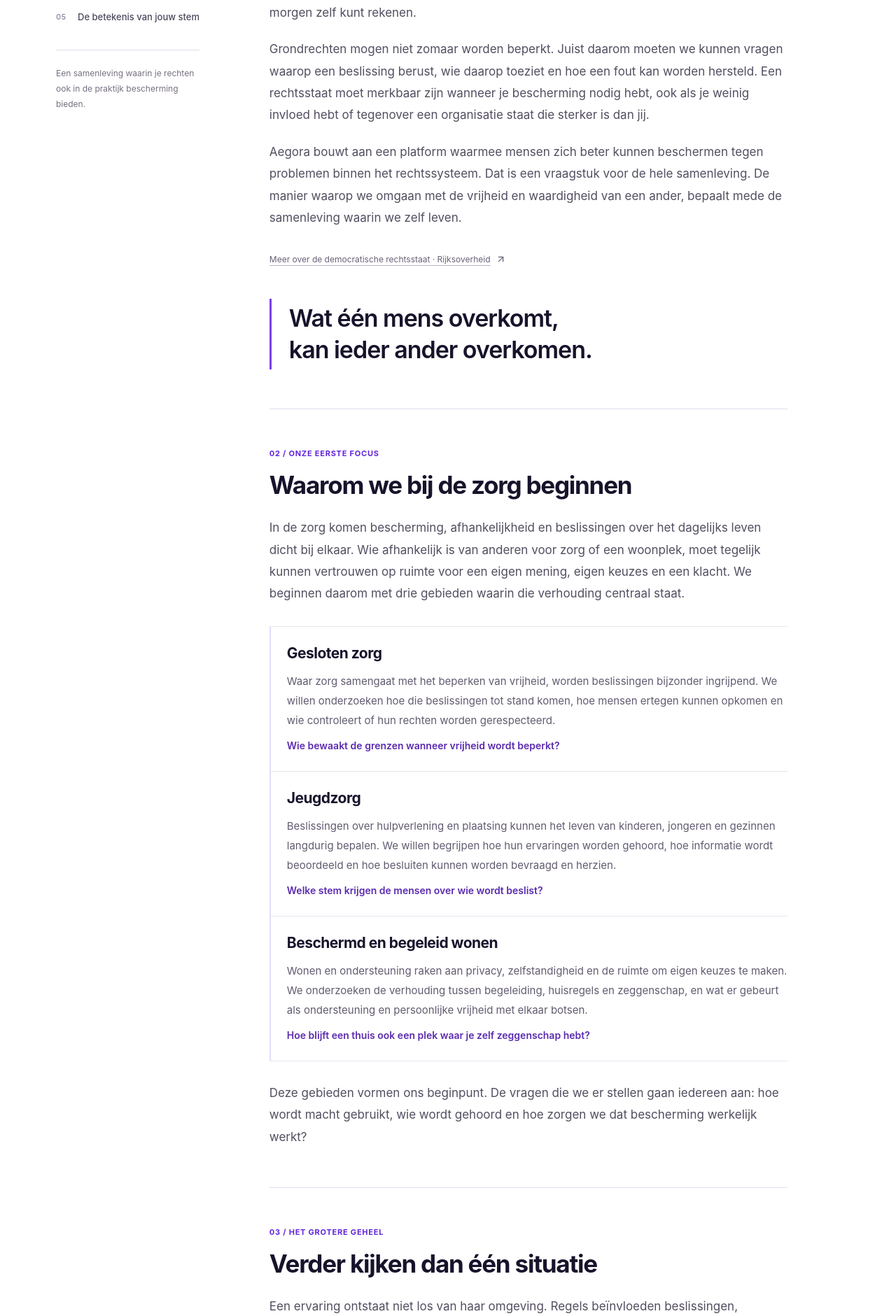
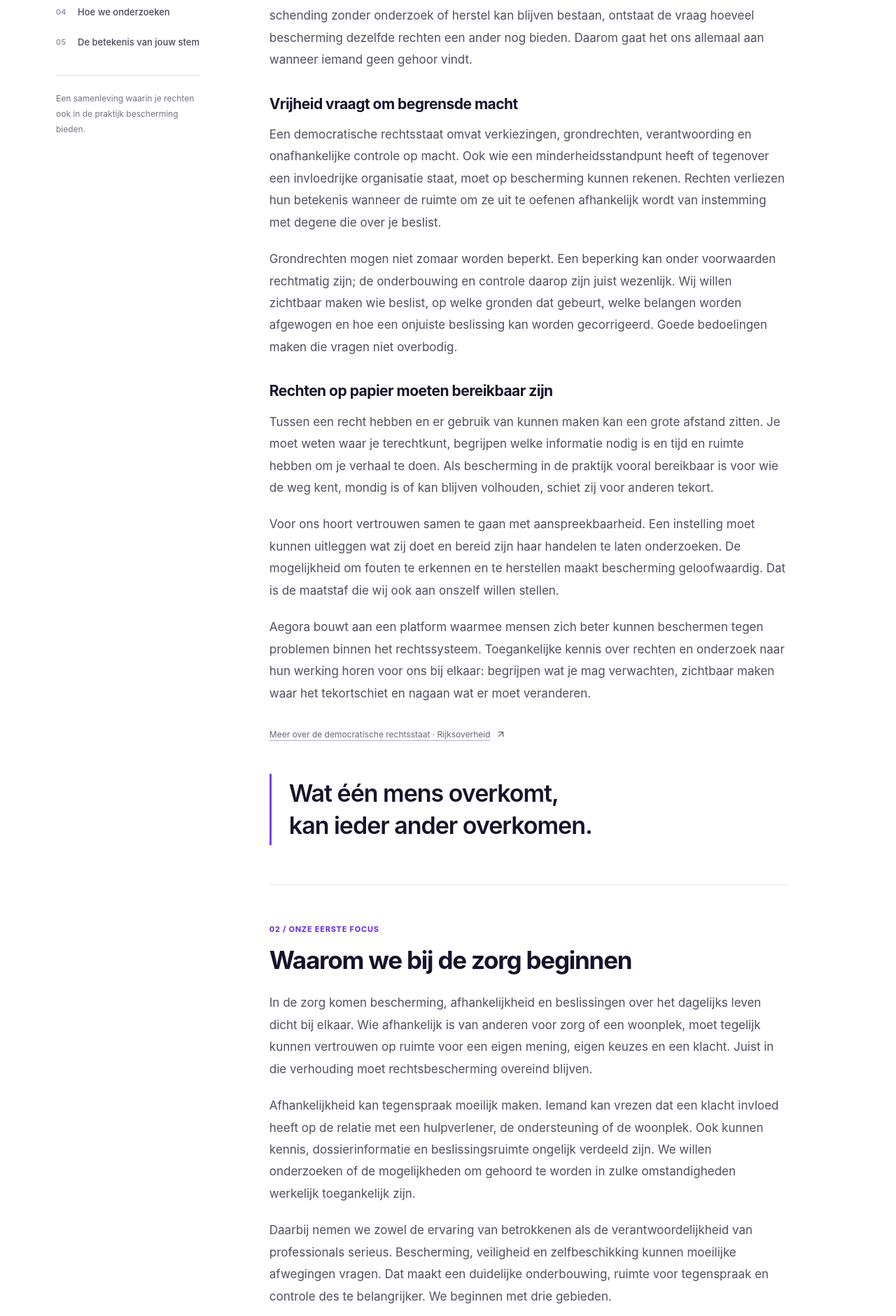
Before and after one commit to Esmeevanleeuwen/aegora, a Next.js app: page /waarom-aegora in a window 1280 px wide. Shown: the part 916-2797 px from the top of the page at 70% size. Built offline with nearby package versions, Linux system fonts and the light colour scheme.

Commit message:
Deepen the Why Aegora mission and research approach

```diff
--- a/app/waarom-aegora/page.tsx
+++ b/app/waarom-aegora/page.tsx
@@ -7,7 +7,7 @@ import styles from "./waarom.module.css";
 
 export const metadata: Metadata = {
   title: "Waarom Aegora — de rechten van één mens raken ons allemaal",
-  description: "Waarom Aegora bouwt aan rechtsbescherming en onafhankelijk onderzoek. Over de rechtsstaat, onze eerste zorggebieden en de betekenis van jouw stem.",
+  description: "Over rechten in de praktijk, macht en verantwoordelijkheid, onafhankelijk onderzoek en de samenhang tussen zorg, wonen en rechtsbescherming. Dit is waarom Aegora bestaat.",
 };
 
 const chapters = [
@@ -21,37 +21,45 @@ const chapters = [
 const researchAreas = [
   {
     title: "Gesloten zorg",
-    text: "Waar zorg samengaat met het beperken van vrijheid, worden beslissingen bijzonder ingrijpend. We willen onderzoeken hoe die beslissingen tot stand komen, hoe mensen ertegen kunnen opkomen en wie controleert of hun rechten worden gerespecteerd.",
+    text: "Waar zorg samengaat met het beperken van vrijheid, worden beslissingen bijzonder ingrijpend. We willen onderzoeken waarop maatregelen berusten, hoe hun noodzaak wordt beoordeeld en of ze opnieuw worden overwogen wanneer omstandigheden veranderen. Daarbij kijken we naar informatie, zeggenschap, mogelijkheden om een beslissing te betwisten en de onafhankelijkheid van de controle daarop.",
     question: "Wie bewaakt de grenzen wanneer vrijheid wordt beperkt?",
   },
   {
     title: "Jeugdzorg",
-    text: "Beslissingen over hulpverlening en plaatsing kunnen het leven van kinderen, jongeren en gezinnen langdurig bepalen. We willen begrijpen hoe hun ervaringen worden gehoord, hoe informatie wordt beoordeeld en hoe besluiten kunnen worden bevraagd en herzien.",
+    text: "Beslissingen over hulpverlening en plaatsing kunnen het leven van kinderen, jongeren en gezinnen langdurig bepalen. We willen begrijpen hoe hun ervaringen worden gehoord, welke informatie in dossiers terechtkomt en hoe vermoedens, waarnemingen en conclusies uit elkaar worden gehouden. Ook onderzoeken we hoe verschillende organisaties informatie overnemen en hoe een onjuist of onvolledig beeld kan worden rechtgezet.",
     question: "Welke stem krijgen de mensen over wie wordt beslist?",
   },
   {
     title: "Beschermd en begeleid wonen",
-    text: "Wonen en ondersteuning raken aan privacy, zelfstandigheid en de ruimte om eigen keuzes te maken. We onderzoeken de verhouding tussen begeleiding, huisregels en zeggenschap, en wat er gebeurt als ondersteuning en persoonlijke vrijheid met elkaar botsen.",
+    text: "Wonen en ondersteuning raken aan privacy, zelfstandigheid en de ruimte om eigen keuzes te maken. We onderzoeken hoe afspraken, huisregels en begeleiding doorwerken in het dagelijks leven. Daarbij vragen we wie de grenzen bepaalt, welke ruimte er is voor verschil van mening en hoe iemand een klacht kan bespreken wanneer diegene voor zijn woonplek of ondersteuning van dezelfde organisatie afhankelijk is.",
     question: "Hoe blijft een thuis ook een plek waar je zelf zeggenschap hebt?",
   },
 ];
 
 const researchSteps = [
   {
-    title: "Luisteren zonder de uitkomst vast te leggen",
-    text: "Een ervaring, gevoel of klacht is een beginpunt. We willen begrijpen wat iemand heeft meegemaakt, welke vragen zijn blijven liggen en welke informatie nog ontbreekt.",
+    title: "De ervaring en de onderzoeksvraag begrijpen",
+    text: "Een ervaring, gevoel of klacht is een beginpunt. We willen begrijpen wat iemand heeft meegemaakt, wat de gevolgen waren en welke vraag onbeantwoord bleef. We maken onderscheid tussen wat iemand zelf heeft waargenomen, wat diegene van anderen heeft gehoord en welke betekenis eraan wordt gegeven.",
+  },
+  {
+    title: "Gebeurtenissen en besluiten reconstrueren",
+    text: "We brengen de volgorde van gebeurtenissen, beslissingen en reacties in kaart. Welke informatie was op welk moment beschikbaar? Wie kon wat weten of doen? We bekijken de herkomst en context van documenten, zodat een latere uitleg niet vanzelf wordt behandeld als de oorspronkelijke reden voor een besluit.",
   },
   {
     title: "Perspectieven afzonderlijk onderzoeken",
-    text: "We bekijken het onderwerp vanuit verschillende betrokkenen: mensen die het meemaken, naasten, professionals en instellingen. Daarnaast onderzoeken we documenten, regels en andere beschikbare bronnen. Ieder perspectief krijgt ruimte voordat we conclusies verbinden.",
+    text: "We bekijken het onderwerp vanuit de mensen die het meemaken, naasten, professionals, instellingen en andere relevante betrokkenen. Daarnaast onderzoeken we documenten, regels en beschikbare bronnen. We willen ieder perspectief eerst op zichzelf begrijpen, inclusief de belangen, beperkingen en informatie die voor die persoon of organisatie een rol speelden.",
   },
   {
-    title: "Overeenkomsten én verschillen vergelijken",
-    text: "We leggen de perspectieven naast elkaar. Waar herkennen mensen hetzelfde? Waar spreken verhalen elkaar tegen? Welke informatie ondersteunt een bewering? Overeenkomsten geven richting aan het onderzoek; ze vormen op zichzelf nog geen bewijs.",
+    title: "Overeenkomsten toetsen en tegenspraak zoeken",
+    text: "We vergelijken overeenkomsten én verschillen en zoeken actief naar informatie die een eerste verklaring tegenspreekt. Meerdere bronnen kunnen dezelfde oorspronkelijke aanname herhalen. Daarom onderzoeken we ook of bevestigingen werkelijk onafhankelijk van elkaar zijn en welke andere verklaringen mogelijk blijven.",
   },
   {
     title: "Teruggaan naar de oorzaak",
-    text: "Vanuit de samenhang onderzoeken we waar iets is misgegaan: in regels, besluitvorming, uitvoering, toezicht of het herstellen van fouten. Zo willen we duidelijk maken welke verandering nodig is om herhaling te voorkomen.",
+    text: "We onderzoeken welke keuzes, regels en omstandigheden aan een probleem hebben bijgedragen en waar bescherming of correctie had kunnen werken. Daarbij onderscheiden we de verantwoordelijkheid voor een concrete beslissing van de omstandigheden die herhaling mogelijk maken. Een samenhang is pas een verklaring als de tussenliggende stappen voldoende onderbouwd zijn.",
+  },
+  {
+    title: "Conclusies controleerbaar maken",
+    text: "We willen laten zien waarop een conclusie berust, welke informatie ontbreekt en hoe zeker een bevinding is. Betrokkenen moeten relevante bevindingen kunnen beantwoorden. Reacties wegen we mee; onbeantwoorde vragen blijven zichtbaar. Nieuwe informatie kan aanleiding zijn om een conclusie aan te passen of een fout te herstellen.",
   },
 ];
 
@@ -65,9 +73,10 @@ export default function WhyAegoraPage() {
           <p className={styles.eyebrow}>Waarom Aegora</p>
           <h1>De rechten van één mens <span>raken ons allemaal.</span></h1>
           <p className={styles.lead}>
-            Vrijheid en rechtszekerheid krijgen betekenis in hoe we met elkaar omgaan.
-            Als de bescherming van één mens tekortschiet, raakt dat het vertrouwen waarop
-            we allemaal bouwen. Vanuit die overtuiging ontstaat Aegora.
+            Rechten moeten bescherming bieden op het moment dat je ze nodig hebt.
+            Ook wanneer je afhankelijk bent van anderen, weinig invloed hebt of tegen een
+            beslissing ingaat. Aegora ontstaat vanuit de overtuiging dat die bescherming
+            een verantwoordelijkheid van ons allemaal is.
           </p>
           <div className={styles.heroFoot}>
             <span>Onafhankelijk onderzoek & rechtsbescherming</span>
@@ -98,20 +107,43 @@ export default function WhyAegoraPage() {
                 Wanneer de rechten van een mens worden geschonden, blijft de betekenis daarvan
                 niet beperkt tot die ene situatie. Het raakt aan de Grondwet, aan de betrouwbaarheid
                 van de rechtsstaat en aan het vertrouwen dat onze democratie ieder van ons beschermt.
-                Wat vandaag bij een ander wordt toegestaan, zegt ook iets over de bescherming waarop
-                je morgen zelf kunt rekenen.
+                Als een schending zonder onderzoek of herstel kan blijven bestaan, ontstaat de vraag
+                hoeveel bescherming dezelfde rechten een ander nog bieden. Daarom gaat het ons
+                allemaal aan wanneer iemand geen gehoor vindt.
+              </p>
+              <h3 className={styles.subheading}>Vrijheid vraagt om begrensde macht</h3>
+              <p>
+                Een democratische rechtsstaat omvat verkiezingen, grondrechten, verantwoording
+                en onafhankelijke controle op macht. Ook wie een minderheidsstandpunt heeft of
+                tegenover een invloedrijke organisatie staat, moet op bescherming kunnen rekenen.
+                Rechten verliezen hun betekenis wanneer de ruimte om ze uit te oefenen afhankelijk
+                wordt van instemming met degene die over je beslist.
               </p>
               <p>
-                Grondrechten mogen niet zomaar worden beperkt. Juist daarom moeten we kunnen vragen
-                waarop een beslissing berust, wie daarop toeziet en hoe een fout kan worden hersteld.
-                Een rechtsstaat moet merkbaar zijn wanneer je bescherming nodig hebt, ook als je
-                weinig invloed hebt of tegenover een organisatie staat die sterker is dan jij.
+                Grondrechten mogen niet zomaar worden beperkt. Een beperking kan onder voorwaarden
+                rechtmatig zijn; de onderbouwing en controle daarop zijn juist wezenlijk. Wij willen
+                zichtbaar maken wie beslist, op welke gronden dat gebeurt, welke belangen worden
+                afgewogen en hoe een onjuiste beslissing kan worden gecorrigeerd. Goede bedoelingen
+                maken die vragen niet overbodig.
+              </p>
+              <h3 className={styles.subheading}>Rechten op papier moeten bereikbaar zijn</h3>
+              <p>
+                Tussen een recht hebben en er gebruik van kunnen maken kan een grote afstand zitten.
+                Je moet weten waar je terechtkunt, begrijpen welke informatie nodig is en tijd en
+                ruimte hebben om je verhaal te doen. Als bescherming in de praktijk vooral bereikbaar
+                is voor wie de weg kent, mondig is of kan blijven volhouden, schiet zij voor anderen tekort.
+              </p>
+              <p>
+                Voor ons hoort vertrouwen samen te gaan met aanspreekbaarheid. Een instelling moet
+                kunnen uitleggen wat zij doet en bereid zijn haar handelen te laten onderzoeken.
+                De mogelijkheid om fouten te erkennen en te herstellen maakt bescherming geloofwaardig.
+                Dat is de maatstaf die wij ook aan onszelf willen stellen.
               </p>
               <p>
                 Aegora bouwt aan een platform waarmee mensen zich beter kunnen beschermen tegen
-                problemen binnen het rechtssysteem. Dat is een vraagstuk voor de hele samenleving.
-                De manier waarop we omgaan met de vrijheid en waardigheid van een ander, bepaalt
-                mede de samenleving waarin we zelf leven.
+                problemen binnen het rechtssysteem. Toegankelijke kennis over rechten en onderzoek
+                naar hun werking horen voor ons bij elkaar: begrijpen wat je mag verwachten,
+                zichtbaar maken waar het tekortschiet en nagaan wat er moet veranderen.
               </p>
               <a className={styles.sourceLink} href="https://www.rijksoverheid.nl/themas/overheid-en-democratie/democratie/democratische-rechtsstaat-in-nederland" target="_blank" rel="noreferrer">
                 Meer over de democratische rechtsstaat · Rijksoverheid <ArrowUpRight size={15} aria-hidden="true" />
@@ -128,7 +160,20 @@ export default function WhyAegoraPage() {
                 In de zorg komen bescherming, afhankelijkheid en beslissingen over het dagelijks
                 leven dicht bij elkaar. Wie afhankelijk is van anderen voor zorg of een woonplek,
                 moet tegelijk kunnen vertrouwen op ruimte voor een eigen mening, eigen keuzes
-                en een klacht. We beginnen daarom met drie gebieden waarin die verhouding centraal staat.
+                en een klacht. Juist in die verhouding moet rechtsbescherming overeind blijven.
+              </p>
+              <p>
+                Afhankelijkheid kan tegenspraak moeilijk maken. Iemand kan vrezen dat een klacht
+                invloed heeft op de relatie met een hulpverlener, de ondersteuning of de woonplek.
+                Ook kunnen kennis, dossierinformatie en beslissingsruimte ongelijk verdeeld zijn.
+                We willen onderzoeken of de mogelijkheden om gehoord te worden in zulke omstandigheden
+                werkelijk toegankelijk zijn.
+              </p>
+              <p>
+                Daarbij nemen we zowel de ervaring van betrokkenen als de verantwoordelijkheid van
+                professionals serieus. Bescherming, veiligheid en zelfbeschikking kunnen moeilijke
+                afwegingen vragen. Dat maakt een duidelijke onderbouwing, ruimte voor tegenspraak
+                en controle des te belangrijker. We beginnen met drie gebieden.
               </p>
               <div className={styles.areas}>
                 {researchAreas.map((area) => (
@@ -140,8 +185,11 @@ export default function WhyAegoraPage() {
                 ))}
               </div>
               <p>
-                Deze gebieden vormen ons beginpunt. De vragen die we er stellen gaan iedereen aan:
-                hoe wordt macht gebruikt, wie wordt gehoord en hoe zorgen we dat bescherming werkelijk werkt?
+                De zorg is ons vertrekpunt binnen een bredere maatschappelijke vraag. Hoe we omgaan
+                met mensen die afhankelijk zijn van beslissingen van anderen, laat zien hoe we macht,
+                vrijheid en verantwoordelijkheid organiseren. De antwoorden zijn ook van betekenis
+                buiten de zorg, waar mensen tegenover werkgevers, verhuurders, overheden of andere
+                organisaties kunnen komen te staan.
               </p>
             </section>
 
@@ -152,19 +200,49 @@ export default function WhyAegoraPage() {
                 Een ervaring ontstaat niet los van haar omgeving. Regels beïnvloeden beslissingen,
                 beslissingen bepalen hoe ondersteuning wordt uitgevoerd en toezicht bepaalt of
                 problemen worden opgemerkt. Zorg, wonen, bestuur en rechtspraak raken elkaar.
-                Wat binnen het ene onderdeel gebeurt, kan gevolgen hebben voor het andere.
+                Wij zien die samenhang als een reden om verbanden zorgvuldig te onderzoeken.
+                Per situatie moet blijken welke verbindingen werkelijk van invloed zijn.
+              </p>
+              <h3 className={styles.subheading}>Wanneer informatie een eigen leven gaat leiden</h3>
+              <p>
+                Een beschrijving in een dossier kan meewegen in een volgend besluit. Als een
+                interpretatie later als vaststaand feit wordt overgenomen, kan zij steeds meer
+                invloed krijgen zonder opnieuw te zijn onderzocht. Daarom willen we terug naar
+                de oorsprong: wat is waargenomen, door wie, in welke context en met welke onzekerheid?
+                Ook de mogelijkheid om ontbrekende informatie aan te vullen of onjuistheden te
+                betwisten hoort bij dat onderzoek.
+              </p>
+              <h3 className={styles.subheading}>Wanneer verantwoordelijkheid versnipperd raakt</h3>
+              <p>
+                Verschillende organisaties kunnen ieder een deel van een situatie behandelen,
+                terwijl niemand zicht houdt op de volledige gevolgen. Een doorverwijzing kan
+                voor een organisatie het einde van een taak zijn, terwijl het probleem voor de
+                betrokken persoon blijft bestaan. We willen begrijpen waar de overdracht stokt,
+                wie kan ingrijpen en of signalen de mensen bereiken die iets kunnen veranderen.
               </p>
               <p>
-                Daarom onderzoeken we onderwerpen afzonderlijk én in hun samenhang. We willen
-                begrijpen hoe een probleem kon ontstaan, waarom een signaal mogelijk niet werd
-                opgepakt en op welk moment bescherming had moeten werken. Een patroon kan pas
-                zichtbaar worden wanneer ervaringen en informatie uit verschillende delen van
-                het systeem bij elkaar komen.
+                Daarbij onderzoeken we ook de invloed van werkdruk, beschikbare middelen,
+                organisatiebelangen en de ruimte die professionals krijgen om van een vastgelopen
+                werkwijze af te wijken. Zulke omstandigheden kunnen gedrag helpen verklaren.
+                De verantwoordelijkheid voor concrete keuzes blijft een afzonderlijke vraag.
+              </p>
+              <h3 className={styles.subheading}>Wanneer een klacht geen verandering bereikt</h3>
+              <p>
+                Een klachtenprocedure heeft voor ons pas betekenis wanneer zij tot een zorgvuldige
+                beoordeling en, waar nodig, herstel kan leiden. Wie alleen de afhandeling bekijkt,
+                kan missen wat de klacht over de dagelijkse praktijk laat zien. We willen nagaan
+                of terugkerende signalen worden herkend, hoe ervan wordt geleerd en of verbeteringen
+                ook merkbaar worden voor de mensen om wie het gaat.
               </p>
               <p>
-                Daarbij blijven we precies: een verband is nog geen bewezen oorzaak. We willen
-                duidelijk maken wat we weten, wat we vermoeden en welke vragen openstaan.
+                De Nationale ombudsman maakt voor overheidshandelen een relevant onderscheid:
+                handelen volgens de regels is niet automatisch behoorlijk handelen. Ook de omgang
+                met mensen en de gevolgen van een besluit verdienen aandacht. Die bredere blik
+                op de werking van regels sluit aan bij de vragen die Aegora wil onderzoeken.
               </p>
+              <a className={styles.sourceLink} href="https://www.nationaleombudsman.nl/professionals/behoorlijkheidswijzer/een-behoorlijke-overheid-is-belangrijk" target="_blank" rel="noreferrer">
+                Achtergrond: behoorlijk overheidshandelen · Nationale ombudsman <ArrowUpRight size={15} aria-hidden="true" />
+              </a>
             </section>
 
             <section id="werking" aria-labelledby="method-title" className={styles.chapter}>
@@ -174,7 +252,14 @@ export default function WhyAegoraPage() {
                 Onze overtuiging is dat we dichter bij de waarheid komen door een onderwerp zo
                 onafhankelijk mogelijk vanuit verschillende perspectieven te onderzoeken. Eerst
                 begrijpen we die perspectieven op zichzelf. Daarna leggen we ze samen en vergelijken
-                we wat overeenkomt, wat verschilt en wat nog niet verklaard is.
+                we wat overeenkomt, wat verschilt en wat nog niet verklaard is. Een gedeeld verhaal
+                kan een belangrijk spoor zijn. De waarde ervan hangt af van de onderbouwing.
+              </p>
+              <p>
+                Ieder perspectief verdient een zorgvuldige behandeling. Voor conclusies wegen
+                we de kwaliteit, herkomst en controleerbaarheid van informatie. Een persoonlijke
+                ervaring kan iets zichtbaar maken wat een dossier mist; een document kan een
+                herinnering aanvullen of tegenspreken. Geen van beide krijgt vanzelf het laatste woord.
               </p>
               <ol className={styles.steps}>
                 {researchSteps.map((step, index) => (
@@ -188,6 +273,23 @@ export default function WhyAegoraPage() {
                 <strong>De uitkomst staat niet vooraf vast.</strong>
                 <p>Ook informatie die een eerste vermoeden tegenspreekt, moet worden meegewogen. Ervaringen, interpretaties en vastgestelde feiten blijven van elkaar te onderscheiden.</p>
               </aside>
+              <h3 className={styles.subheading}>Onafhankelijkheid moet zichtbaar zijn in het werk</h3>
+              <p>
+                Onafhankelijkheid vraagt om meer dan een naam of een belofte. Voor Aegora betekent
+                het dat de onderzoeksvraag en de beschikbare informatie richting moeten geven,
+                ook wanneer een uitkomst ongemakkelijk is voor onszelf of voor mensen met wie we
+                ons verbonden voelen. Relevante belangen en beperkingen moeten inzichtelijk zijn.
+                Kritiek op onze werkwijze moet mogelijk zijn en fouten moeten kunnen worden gecorrigeerd.
+              </p>
+              <h3 className={styles.subheading}>Van inzicht naar daadwerkelijke bescherming</h3>
+              <p>
+                We willen dat onderzoek duidelijk maakt welke bescherming ontbrak, waar een
+                beslissing anders had kunnen verlopen en wie daar invloed op heeft. Daarmee
+                willen we bijdragen aan begrijpelijke informatie, beter onderbouwde vragen,
+                zichtbare verantwoordelijkheden en verbeteringen die op hun werking kunnen
+                worden beoordeeld. Het doel is dat mensen sterker staan en dat dezelfde fouten
+                minder ruimte krijgen om zich te herhalen.
+              </p>
             </section>
 
             <section id="jouw-stem" aria-labelledby="voice-title" className={styles.chapter}>
@@ -203,18 +305,29 @@ export default function WhyAegoraPage() {
                 Je stem verdient het om serieus genomen te worden. Je moet je mening kunnen
                 geven, vragen kunnen stellen en kunnen opkomen voor je vrijheid. Een gevoel of
                 ervaring hoeft nog geen volledig dossier te zijn om aanleiding te geven tot een vraag.
+                Angst, boosheid of verwarring kunnen iets vertellen over de gevolgen van een
+                situatie. Onderzoek moet vervolgens uitwijzen wat er is gebeurd en hoe dat te verklaren is.
               </p>
               <p>
                 We willen een plek bieden waar je ons kunt ondersteunen door jouw gevoelens,
                 ervaring of klacht te delen. Anoniem, als dat voor jou belangrijk is. Of juist
                 onder je eigen naam, omdat je wilt dat die een keer wordt gehoord. Jij kiest
-                wat je wilt delen en hoe je daarbij zichtbaar wilt zijn.
+                wat je wilt delen en hoe je daarbij zichtbaar wilt zijn. Bij de verdere ontwikkeling
+                willen we duidelijk maken wat er met informatie gebeurt en onderscheid maken tussen
+                iets delen voor onderzoek en toestemming geven voor publicatie.
               </p>
               <p>
                 Wat jou is aangedaan, kan ook een ander overkomen. Daarom zien wij het als een
                 gezamenlijke verantwoordelijkheid om onze stem te laten horen, naar elkaar te
-                luisteren en op te komen voor elkaars rechten. Zo kan een persoonlijke ervaring
-                bijdragen aan inzicht dat voor veel meer mensen van betekenis is.
+                luisteren en op te komen voor elkaars rechten. Die verantwoordelijkheid rust ook
+                op wie ruimte, kennis of invloed heeft om iets met een signaal te doen. Niemand
+                hoeft een persoonlijk verhaal openbaar te maken om bescherming te verdienen.
+              </p>
+              <p>
+                Een ervaring serieus nemen begint met aandacht en krijgt betekenis door zorgvuldig
+                vervolg. Daar willen we aan bouwen: een plek waar persoonlijke verhalen kunnen
+                bijdragen aan gezamenlijk inzicht, en waar dat inzicht helpt om de vrijheid en
+                rechtszekerheid van iedereen beter te beschermen.
               </p>
               <div className={styles.participation}>
                 <span className={styles.status}>In voorbereiding</span>
--- a/app/waarom-aegora/waarom.module.css
+++ b/app/waarom-aegora/waarom.module.css
@@ -26,6 +26,7 @@
 .chapter + .chapter { margin-top: 56px; padding-top: 54px; border-top: 1px solid var(--line); }
 .chapterNumber { margin: 0 0 14px; color: var(--violet-dark); font-size: 11px; font-weight: 700; line-height: 1.7; letter-spacing: .07em; text-transform: uppercase; }
 .chapter h2 { max-width: 650px; margin: 0 0 25px; font-size: clamp(27px, 3vw, 35px); font-weight: 700; line-height: 1.2; letter-spacing: -.035em; text-wrap: balance; }
+.subheading { margin: 32px 0 14px; font-size: 21px; font-weight: 650; line-height: 1.4; letter-spacing: -.025em; text-wrap: balance; }
 .chapter > p:not(.chapterNumber) { margin: 0 0 21px; color: #534e60; font-size: 17px; line-height: 1.85; }
 .chapter > p:last-child { margin-bottom: 0; }
 .sourceLink { display: inline-flex; align-items: center; gap: 7px; max-width: 100%; min-height: 44px; color: #696176; font-size: 12px; line-height: 1.6; text-decoration-color: #b8b1c6; text-underline-offset: 4px; }
```
